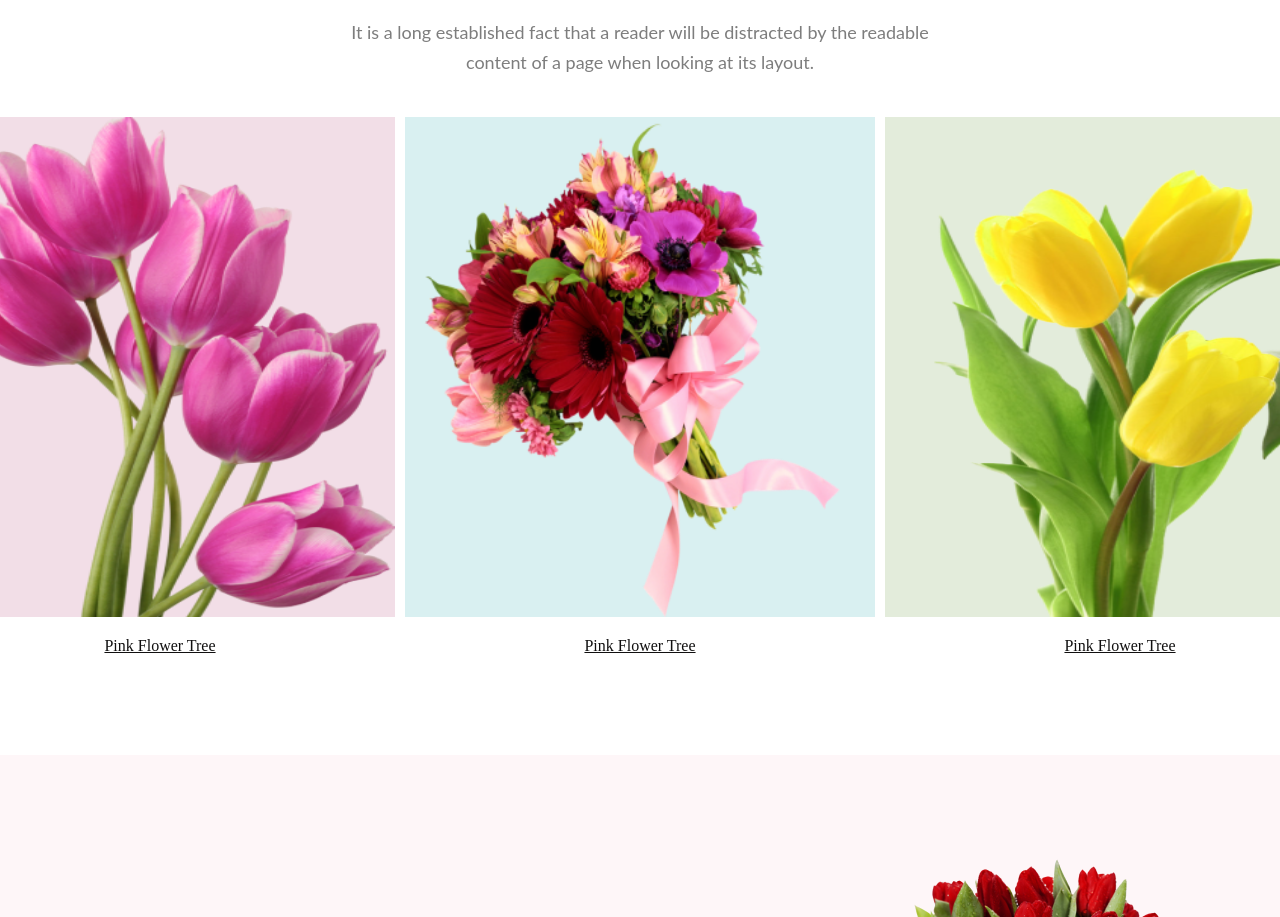
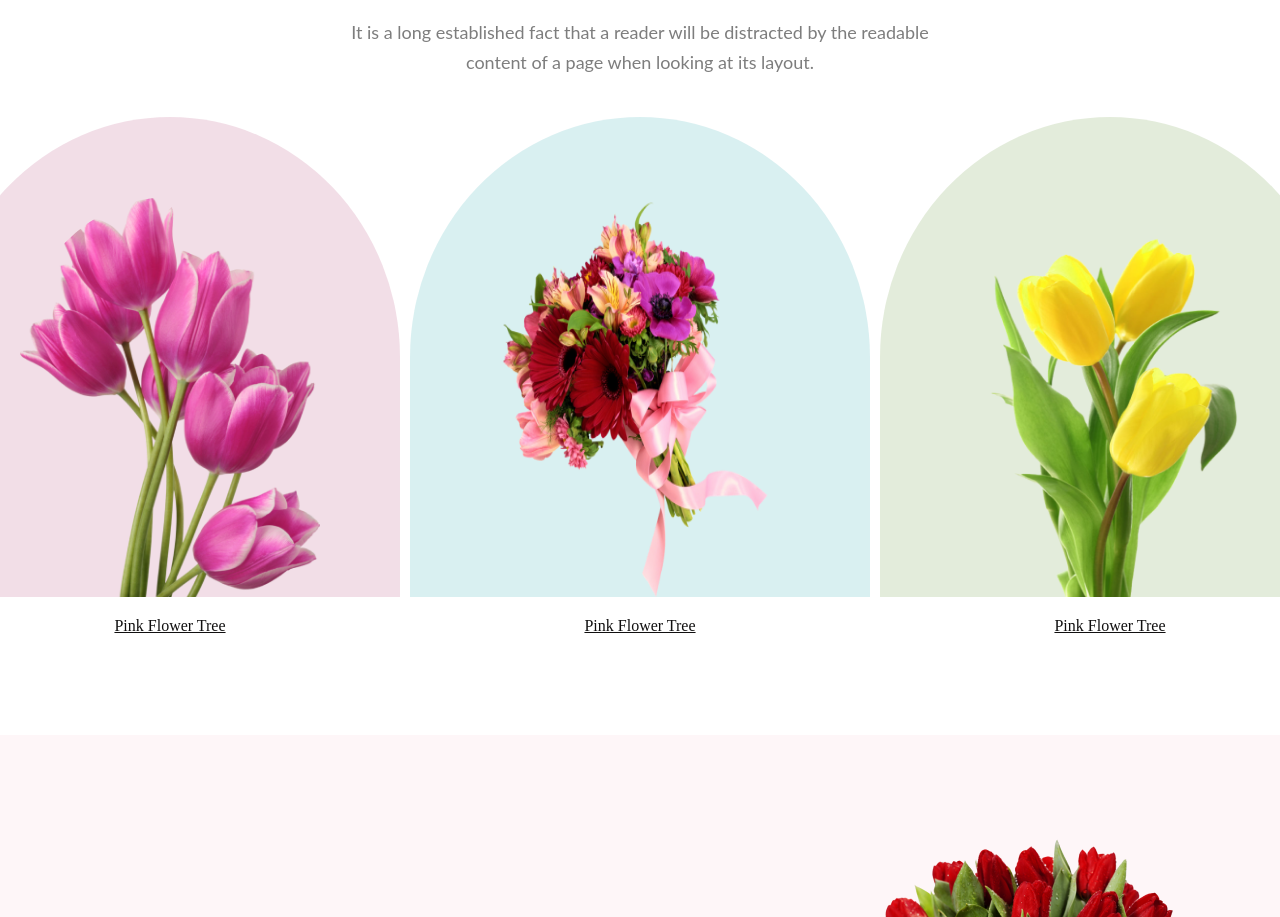
Before and after one commit to MD-Moniruzzaman-Arafat/assignment-1, a plain HTML site: page index.html in a window 1280 px wide. Shown: the part 971-1888 px from the top of the page. Drawn offline with Linux system fonts and the light colour scheme.

Commit message:
featured section someting update

```diff
--- a/style.css
+++ b/style.css
@@ -89,9 +89,11 @@
 }
 
 .flower img {
-    width: 470px;
-    height: 500px;
+    width: 300px;
+    height: 400px;
     gap: 20px;
+    border-radius: 50% 50% 0 0;
+    text-align: center;
 }
 
 .flower a {
@@ -102,15 +104,17 @@
 
 .flower1 img {
     background-color: rgba(167, 33, 98, 0.15);
-    ;
+    padding: 80px 80px 0 80px;
 }
 
 .flower2 img {
     background-color: rgba(5, 151, 160, 0.15);
+    padding: 80px 80px 0 80px;
 }
 
 .flower3 img {
     background-color: rgba(71, 125, 17, 0.15);
+    padding: 80px 80px 0 80px;
 }
 
 .hot-deal-container {
```
